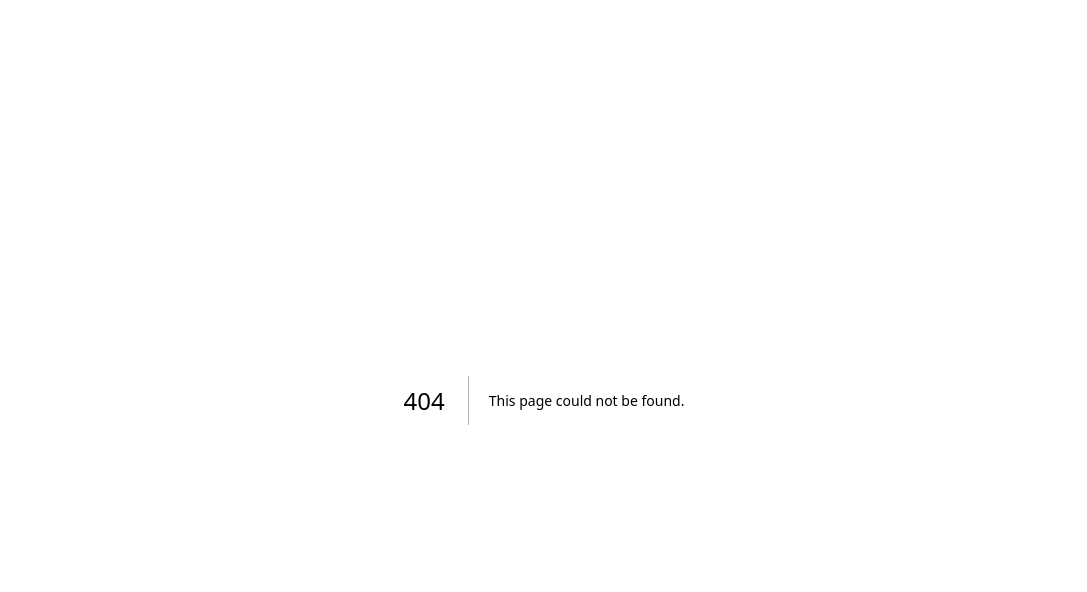
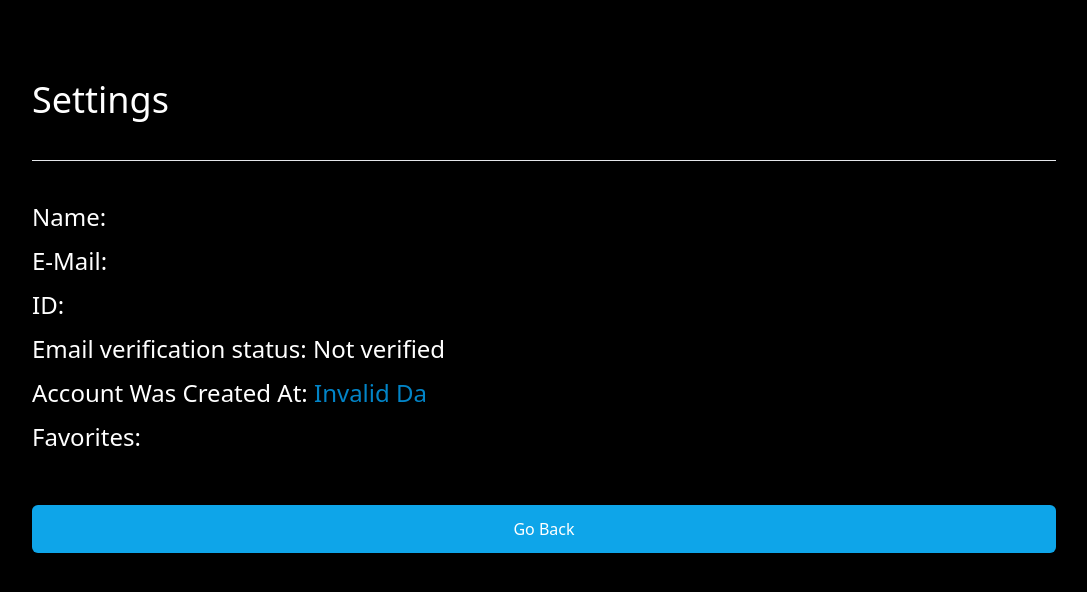
Before and after one commit to Artades/Vitae, a Next.js app: page /settings in a window 1280 px wide. Before the commit this address had no page. Shown: the top 592 px of the page, without its empty margins (96-1183 px from the left). Built offline with nearby package versions, Linux system fonts and the light colour scheme; no server answers; the database is empty; sample sign-in values are in the browser's storage.

Commit message:
Added Settings Page

```diff
--- a/components/Navbar.tsx
+++ b/components/Navbar.tsx
@@ -1,9 +1,9 @@
 import React, { useCallback, useEffect, useState } from "react";
-import { BsBell, BsSearch, BsChevronDown } from "react-icons/bs";
-
+import {BsChevronDown } from "react-icons/bs";
 import AccountMenu from "@/components/AccountMenu";
 import MobileMenu from "@/components/MobileMenu";
 import NavbarItem from "@/components/NavbarItem";
+import { IoSearchOutline, IoSettingsOutline } from "react-icons/io5";
 
 const TOP_OFFSET = 66;
 
@@ -57,18 +57,18 @@ const Navbar = () => {
 				>
 					<p className="text-white text-sm">Browse</p>
 					<BsChevronDown
-						className={`w-4 text-white fill-white transition ${
-							showMobileMenu ? "rotate-180" : "rotate-0"
+						className={`w-4   transition ${
+							showMobileMenu ? "rotate-180 text-sky-600" : "rotate-0 text-white"
 						}`}
 					/>
 					<MobileMenu visible={showMobileMenu} />
 				</div>
 				<div className="flex flex-row ml-auto gap-7 items-center">
 					<div className="text-gray-200 hover:text-gray-300 cursor-pointer transition">
-						<BsSearch className="w-6" />
+						<IoSearchOutline className="w-6 h-6" />
 					</div>
 					<div className="text-gray-200 hover:text-gray-300 cursor-pointer transition">
-						<BsBell className="w-6" />
+						<IoSettingsOutline className="w-6 h-6" />
 					</div>
 					<div
 						onClick={toggleAccountMenu}
--- a/pages/favorites.tsx
+++ b/pages/favorites.tsx
@@ -2,8 +2,31 @@ import ImageList from '@/components/ImageList';
 import InfoModal from '@/components/InfoModal';
 import useFavorites from '@/hooks/useFavorites';
 import useInfoModalStore from '@/hooks/useInfoModalStore';
+import { getSession } from "next-auth/react";
+import { NextPageContext } from "next";
 import Head from 'next/head';
+import Link from 'next/link';
+import { useRouter } from 'next/router';
 import React from 'react';
+
+export async function getServerSideProps(context: NextPageContext) {
+	const session = await getSession(context);
+
+
+	if (!session) {
+		return {
+			redirect: {
+				destination: "/auth",
+				permanent: false,
+			},
+		};
+	}
+	return {
+		props: {},
+	};
+}
+
+
 
 const Favorites = () => {
      const { data: favorites = [] } = useFavorites();
@@ -19,9 +42,26 @@ const Favorites = () => {
 				<InfoModal visible={isOpen} onClose={closeModal} />
 				<div className="pt-20">
 					{favorites <= 1 ? (
-						<h1 className="text-3xl text-white text-center">
-							You have no Favorites 😿{" "}
-						</h1>
+						<div className="w-full flex flex-col items-center justify-center">
+							<h1 className="text-3xl text-white text-center">
+								You have no Favorites 😿{" "}
+							</h1>
+							<Link href="/" className="w-full">
+								<button
+									className="bg-sky-500
+
+                                            py-3
+                                            text-white
+                                            rounded-md
+                                            w-full
+                                            mt-10
+                                            hover:bg-sky-300
+                                            transition"
+								>
+									Fix It
+								</button>
+							</Link>
+						</div>
 					) : (
 						<ImageList data={favorites} title="Favorites 🐱 " />
 					)}
--- /dev/null
+++ b/pages/settings.tsx
@@ -0,0 +1,99 @@
+import React from "react";
+import { getSession } from "next-auth/react";
+import { NextPageContext } from "next";
+import Head from "next/head";
+import useCurrentUser from "@/hooks/useCurrentUser";
+import Link from "next/link";
+
+export async function getServerSideProps(context: NextPageContext) {
+	const session = await getSession(context);
+
+	if (!session) {
+		return {
+			redirect: {
+				destination: "/auth",
+				permanent: false,
+			},
+		};
+	}
+	return {
+		props: {},
+	};
+}
+
+const Settings = () => {
+	const { data: userData } = useCurrentUser();
+
+	const getEmailVerifiedString = () => {
+		if (!userData?.emailVerified) {
+			return "Not verified";
+		}else{
+            return "Verified"
+        }
+	};
+
+	const createdAtDate = new Date(userData?.createdAt);
+console.dir(userData?.favoriteIds.length);
+	return (
+		<>
+			<Head>
+				<title>Settings</title>
+				<meta name="description" content="Generated by Vitae" />
+				<meta name="viewport" content="width=device-width, initial-scale=1" />
+				<link rel="icon" href="/favicon.ico" />
+			</Head>
+			<div className=" w-full flex py-20 h-full justify-center bg-black ">
+				<div className=" w-[80vw] flex flex-col">
+					<h1 className="text-4xl text-white">Settings</h1>
+					<hr className="my-10" />
+					<p className="text-2xl text-white mb-3">
+						Name: <span className="text-sky-600">{userData?.name}</span>
+					</p>
+					<p className="text-2xl text-white mb-3">
+						E-Mail: <span className="text-sky-600">{userData?.email}</span>
+					</p>
+					<p className="text-2xl text-white mb-3">
+						ID: <span className="text-sky-600">{userData?.id}</span>
+					</p>
+					<p className="text-2xl text-white mb-3">
+						Email verification status:{" "}
+						<span
+							className={`text-${
+								userData?.emailVerified ? "green" : "red"
+							}-600`}
+						>
+							{getEmailVerifiedString()}
+						</span>
+					</p>
+					<p className="text-2xl text-white mb-3">
+						Account Was Created At:{" "}
+						<span className="text-sky-600">
+							{createdAtDate.toLocaleString().slice(0, 10)}
+						</span>
+					</p>
+					<p className="text-2xl text-white mb-3">
+						Favorites:{" "}
+						<span className="text-sky-600">{userData?.favoriteIds.length}</span>
+					</p>
+				<Link href="/" className="w-full">
+								<button
+									className="bg-sky-500
+
+                                            py-3
+                                            text-white
+                                            rounded-md
+                                            w-full
+                                            mt-10
+                                            hover:bg-sky-300
+                                            transition"
+								>
+									Go Back
+								</button>
+                                </Link>
+				</div>
+			</div>
+		</>
+	);
+};
+
+export default Settings;
--- a/pages/watch/[imageId].tsx
+++ b/pages/watch/[imageId].tsx
@@ -1,13 +1,12 @@
-import React, { useCallback } from "react";
-import { BsArrowLeftSquare, BsChevronDown, BsDownload } from "react-icons/bs";
+import React from "react";
+import {  BsChevronDown, BsDownload } from "react-icons/bs";
 import { useRouter } from "next/router";
 import useImage from "@/hooks/useImage";
 import Head from "next/head";
 import FavoriteButton from "@/components/FavoriteButton";
-import useInfoModalStore from "@/hooks/useInfoModalStore";
-import InfoModal from "@/components/InfoModal";
 import DetailesModal from "@/components/DetailesModal";
 import useDetailesModalStore from "@/hooks/useDetailesModalStore";
+import { IoReturnDownBackOutline } from "react-icons/io5";
 
 const Watch = () => {
 	const router = useRouter();
@@ -39,7 +38,7 @@ const Watch = () => {
 			<DetailesModal visible={isOpen} onClose={closeModal} />
 			<div className="h-screen w-screen bg-black flex flex-column items-center justify-center">
 				<nav className="fixed top-0 right-0 left-0 w-full p-4 z-10 flex flex-row items-center gap-8 bg-black bg-opacity-70">
-					<BsArrowLeftSquare
+					<IoReturnDownBackOutline
 						onClick={() => router.push("/")}
 						className="w-4 h-8 md:w-10 text-white cursor-pointer hover:opacity-80 transition"
 					/>
```
